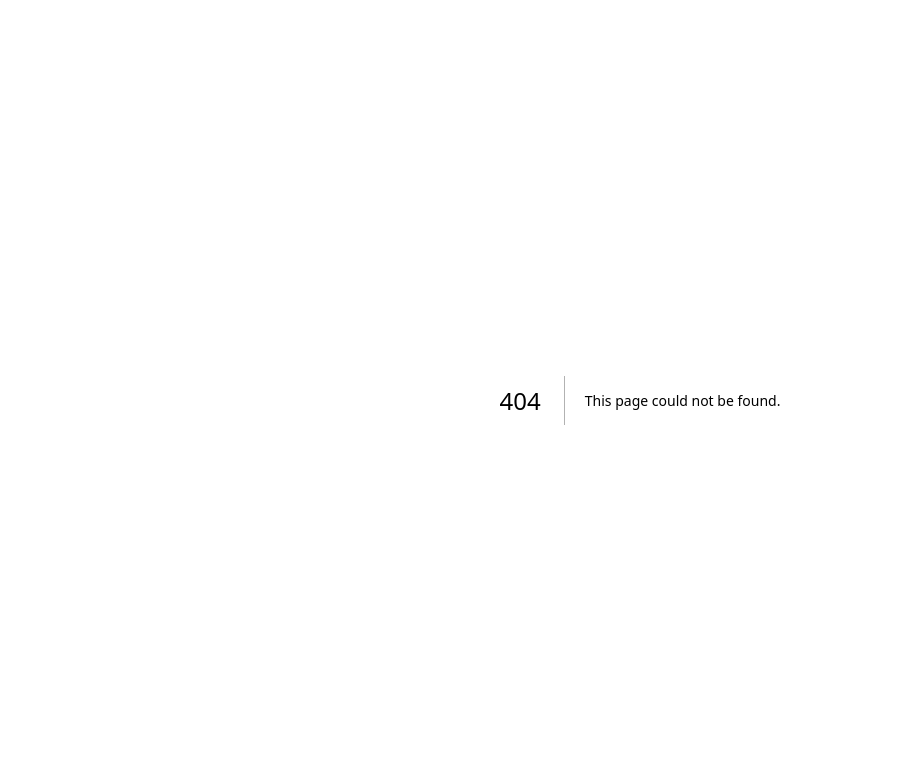
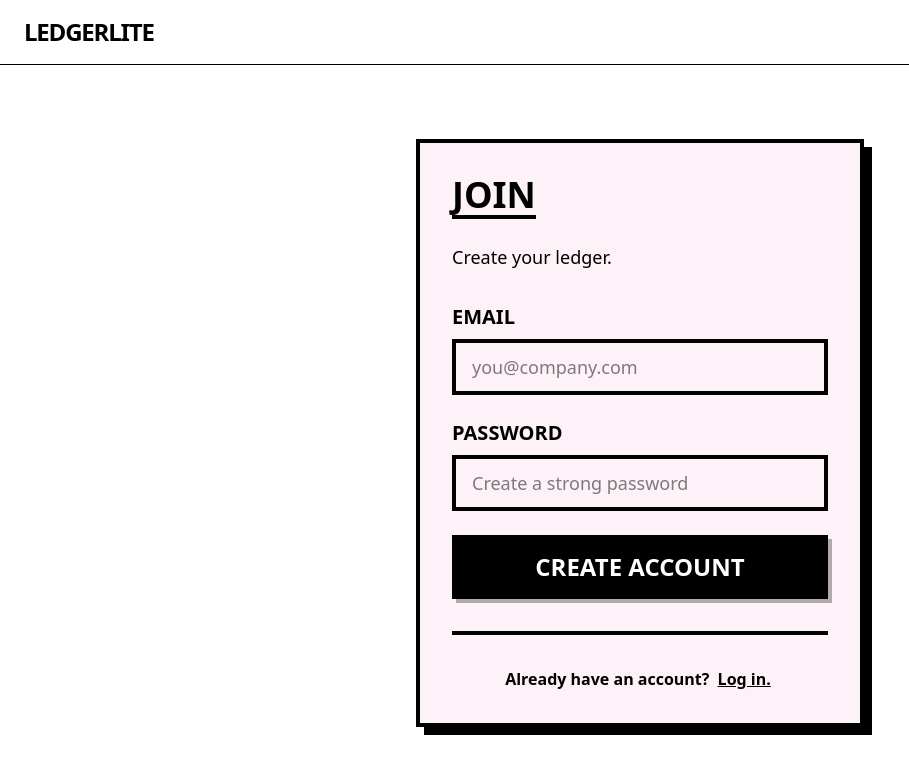
Before and after one commit to Kunal-Phogat-dev/sweta-s-project, a Next.js app: page /signup in a window 1280 px wide. Before the commit this address had no page. Shown: the top 774 px of the page, without its empty margins (0-909 px from the left). Built offline with nearby package versions, Linux system fonts and the light colour scheme; no server answers.

Commit message:
feat: add brutalist auth pages with solid black shadows and bold borders

```diff
--- /dev/null
+++ b/src/app/login/page.tsx
@@ -0,0 +1,105 @@
+'use client';
+
+import { useState } from 'react';
+import { useRouter } from 'next/navigation';
+import Link from 'next/link';
+import { createClient } from '@/utils/supabase/client';
+
+export default function LoginPage() {
+  const [email, setEmail] = useState('');
+  const [password, setPassword] = useState('');
+  const [error, setError] = useState('');
+  const [loading, setLoading] = useState(false);
+
+  const router = useRouter();
+  const supabase = createClient();
+
+  async function handleLogin(e: React.FormEvent) {
+    e.preventDefault();
+    setLoading(true);
+    setError('');
+
+    const { error } = await supabase.auth.signInWithPassword({ email, password });
+
+    if (error) {
+      setError(error.message);
+      setLoading(false);
+    } else {
+      router.push('/dashboard');
+      router.refresh();
+    }
+  }
+
+  return (
+    <div className="min-h-screen bg-white text-black flex flex-col selection:bg-pink-200">
+
+      {/* Brutalist Nav */}
+      <nav className="border-b border-black">
+        <div className="mx-auto max-w-7xl px-4 py-4">
+          <Link href="/" className="text-2xl font-black tracking-tighter uppercase hover:bg-black hover:text-white px-2 py-1 transition-none">
+            LedgerLite
+          </Link>
+        </div>
+      </nav>
+
+      {/* Login Section */}
+      <main className="flex-1 flex items-center justify-center p-4">
+        <div className="w-full max-w-md">
+
+          <div className="border-4 border-black bg-pink-50 p-8 shadow-[8px_8px_0px_0px_rgba(0,0,0,1)]">
+            <h1 className="text-4xl font-black uppercase mb-2 border-b-4 border-black inline-block">Access</h1>
+            <p className="font-medium text-lg mb-8 mt-4">Log into your ledger.</p>
+
+            <form onSubmit={handleLogin} className="space-y-6">
+
+              <div className="space-y-2">
+                <label className="block text-xl font-black uppercase">Email</label>
+                <input
+                  type="email"
+                  required
+                  value={email}
+                  onChange={e => setEmail(e.target.value)}
+                  className="w-full h-14 border-4 border-black px-4 text-lg font-medium focus:outline-none focus:bg-pink-100 transition-none"
+                  placeholder="you@company.com"
+                />
+              </div>
+
+              <div className="space-y-2">
+                <label className="block text-xl font-black uppercase">Password</label>
+                <input
+                  type="password"
+                  required
+                  value={password}
+                  onChange={e => setPassword(e.target.value)}
+                  className="w-full h-14 border-4 border-black px-4 text-lg font-medium focus:outline-none focus:bg-pink-100 transition-none"
+                  placeholder="••••••••"
+                />
+              </div>
+
+              {error && (
+                <div className="bg-black text-white p-4 font-bold border-l-4 border-pink-500">
+                  ERROR: {error}
+                </div>
+              )}
+
+              <button
+                type="submit"
+                disabled={loading}
+                className="w-full h-16 bg-black text-white text-2xl font-black uppercase hover:bg-pink-600 active:translate-y-1 active:translate-x-1 active:shadow-none transition-none shadow-[4px_4px_0px_0px_rgba(0,0,0,0.3)] disabled:opacity-50 disabled:cursor-not-allowed"
+              >
+                {loading ? 'WAIT...' : 'ENTER'}
+              </button>
+
+            </form>
+
+            <div className="mt-8 pt-8 border-t-4 border-black text-center font-bold">
+              No account? <Link href="/signup" className="underline hover:text-pink-600 hover:bg-black px-1 transition-none">Create one.</Link>
+            </div>
+          </div>
+
+        </div>
+      </main>
+
+    </div>
+  );
+}
--- /dev/null
+++ b/src/app/signup/page.tsx
@@ -0,0 +1,104 @@
+'use client';
+
+import { useState } from 'react';
+import { useRouter } from 'next/navigation';
+import Link from 'next/link';
+import { createClient } from '@/utils/supabase/client';
+
+export default function SignupPage() {
+  const [email, setEmail] = useState('');
+  const [password, setPassword] = useState('');
+  const [error, setError] = useState('');
+  const [loading, setLoading] = useState(false);
+
+  const router = useRouter();
+  const supabase = createClient();
+
+  async function handleSignup(e: React.FormEvent) {
+    e.preventDefault();
+    setLoading(true);
+    setError('');
+
+    const { error } = await supabase.auth.signUp({ email, password });
+
+    if (error) {
+      setError(error.message);
+      setLoading(false);
+    } else {
+      router.push('/dashboard');
+    }
+  }
+
+  return (
+    <div className="min-h-screen bg-white text-black flex flex-col selection:bg-pink-200">
+
+      {/* Brutalist Nav */}
+      <nav className="border-b border-black">
+        <div className="mx-auto max-w-7xl px-4 py-4">
+          <Link href="/" className="text-2xl font-black tracking-tighter uppercase hover:bg-black hover:text-white px-2 py-1 transition-none">
+            LedgerLite
+          </Link>
+        </div>
+      </nav>
+
+      {/* Signup Section */}
+      <main className="flex-1 flex items-center justify-center p-4">
+        <div className="w-full max-w-md">
+
+          <div className="border-4 border-black bg-pink-50 p-8 shadow-[8px_8px_0px_0px_rgba(0,0,0,1)]">
+            <h1 className="text-4xl font-black uppercase mb-2 border-b-4 border-black inline-block">Join</h1>
+            <p className="font-medium text-lg mb-8 mt-4">Create your ledger.</p>
+
+            <form onSubmit={handleSignup} className="space-y-6">
+
+              <div className="space-y-2">
+                <label className="block text-xl font-black uppercase">Email</label>
+                <input
+                  type="email"
+                  required
+                  value={email}
+                  onChange={e => setEmail(e.target.value)}
+                  className="w-full h-14 border-4 border-black px-4 text-lg font-medium focus:outline-none focus:bg-pink-100 transition-none"
+                  placeholder="you@company.com"
+                />
+              </div>
+
+              <div className="space-y-2">
+                <label className="block text-xl font-black uppercase">Password</label>
+                <input
+                  type="password"
+                  required
+                  value={password}
+                  onChange={e => setPassword(e.target.value)}
+                  className="w-full h-14 border-4 border-black px-4 text-lg font-medium focus:outline-none focus:bg-pink-100 transition-none"
+                  placeholder="Create a strong password"
+                />
+              </div>
+
+              {error && (
+                <div className="bg-black text-white p-4 font-bold border-l-4 border-pink-500">
+                  ERROR: {error}
+                </div>
+              )}
+
+              <button
+                type="submit"
+                disabled={loading}
+                className="w-full h-16 bg-black text-white text-2xl font-black uppercase hover:bg-pink-600 active:translate-y-1 active:translate-x-1 active:shadow-none transition-none shadow-[4px_4px_0px_0px_rgba(0,0,0,0.3)] disabled:opacity-50 disabled:cursor-not-allowed"
+              >
+                {loading ? 'WAIT...' : 'CREATE ACCOUNT'}
+              </button>
+
+            </form>
+
+            <div className="mt-8 pt-8 border-t-4 border-black text-center font-bold">
+              Already have an account? <Link href="/login" className="underline hover:text-pink-600 hover:bg-black px-1 transition-none">Log in.</Link>
+            </div>
+          </div>
+
+        </div>
+      </main>
+
+    </div>
+  );
+}
--- /dev/null
+++ b/src/utils/supabase/client.ts
@@ -0,0 +1,8 @@
+import { createBrowserClient } from '@supabase/ssr'
+
+export function createClient() {
+  return createBrowserClient(
+    process.env.NEXT_PUBLIC_SUPABASE_URL!,
+    process.env.NEXT_PUBLIC_SUPABASE_ANON_KEY!
+  )
+}
```
